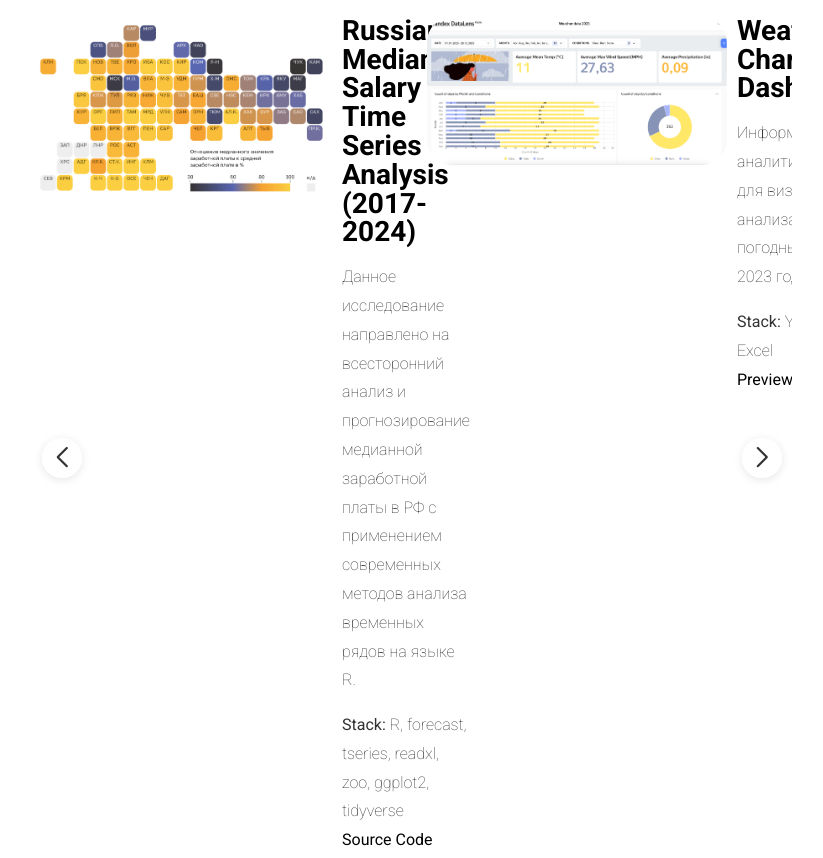
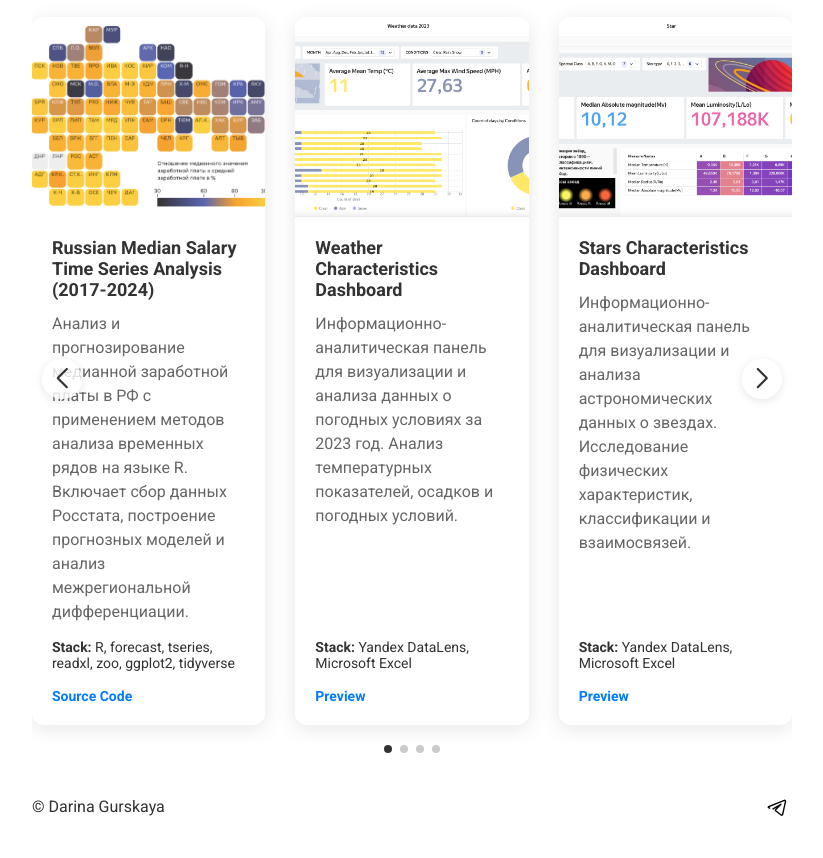
Before and after one commit to DarinaGurs/DarinaGurs.github.io, a plain HTML site: page index.html in a window 1280 px wide. Shown: the part 786-1644 px from the top of the page, without its empty margins (228-1051 px from the left). After the commit the page ends 1609 px from the top, so only its background shows below. Drawn offline with nearby package versions, Linux system fonts and the light colour scheme.

Commit message:
Update index.html

```diff
--- a/index.html
+++ b/index.html
@@ -33,10 +33,107 @@
       font-size: 20px;
       font-weight: bold;
     }
+
+    /* Новые стили для карточек проектов */
+    .project-card {
+      display: flex;
+      flex-direction: column;
+      height: 100%;
+      background: #fff;
+      border-radius: 12px;
+      overflow: hidden;
+      box-shadow: 0 4px 20px rgba(0, 0, 0, 0.1);
+      transition: transform 0.3s ease, box-shadow 0.3s ease;
+    }
+
+    .project-card:hover {
+      transform: translateY(-5px);
+      box-shadow: 0 8px 30px rgba(0, 0, 0, 0.15);
+    }
+
+    .project-image {
+      width: 100%;
+      height: 200px;
+      overflow: hidden;
+    }
+
+    .project-image img {
+      width: 100%;
+      height: 100%;
+      object-fit: cover;
+      transition: transform 0.3s ease;
+    }
+
+    .project-card:hover .project-image img {
+      transform: scale(1.05);
+    }
+
+    .project-content {
+      padding: 20px;
+      flex-grow: 1;
+      display: flex;
+      flex-direction: column;
+    }
+
+    .project-title {
+      margin-bottom: 12px;
+    }
+
+    .project-title a {
+      font-size: 18px;
+      font-weight: 600;
+      color: #333;
+      text-decoration: none;
+    }
+
+    .project-title a:hover {
+      color: #007bff;
+    }
+
+    .project-description {
+      flex-grow: 1;
+      margin-bottom: 15px;
+      color: #666;
+      line-height: 1.5;
+    }
+
+    .project-stack {
+      margin-bottom: 15px;
+      font-size: 14px;
+    }
+
+    .project-stack span {
+      font-weight: 600;
+      color: #333;
+    }
+
+    .project-links {
+      margin-top: auto;
+    }
+
+    .project-links a {
+      color: #007bff;
+      text-decoration: none;
+      font-size: 14px;
+      margin-right: 15px;
+    }
+
+    .project-links a:hover {
+      text-decoration: underline;
+    }
+
     @media (max-width: 768px) {
       .swiper-button-next,
       .swiper-button-prev {
         display: none;
+      }
+
+      .project-image {
+        height: 180px;
+      }
+
+      .project-content {
+        padding: 15px;
       }
     }
   </style>
@@ -102,67 +199,108 @@
       <div class="swiper projects-slider">
         <!-- Additional required wrapper -->
         <div class="swiper-wrapper">
-          <!-- Slides -->
+
+          <!-- Проект 1 -->
           <div class="swiper-slide">
-            <div class="content__main-item project">
-              <a data-fslightbox href="/assets/img/tile_map.png">
-                <img src="/assets/img/tile_map.png" alt="project1">
-              </a>
-              <div>
-                <div class="main-item__title">
-                  <a href="https://github.com/DarinaGurs/russian-median-salary-model.git"><span>Russian Median Salary Time Series Analysis (2017-2024)</span></a>
+            <div class="project-card">
+              <div class="project-image">
+                <a data-fslightbox href="/assets/img/tile_map.png">
+                  <img src="/assets/img/tile_map.png" alt="Анализ зарплат в РФ">
+                </a>
+              </div>
+              <div class="project-content">
+                <div class="project-title">
+                  <a href="https://github.com/DarinaGurs/russian-median-salary-model.git">Russian Median Salary Time Series Analysis (2017-2024)</a>
                 </div>
-                <div class="main-item__description">
-                  <p>Данное исследование направлено на всесторонний анализ и прогнозирование медианной заработной платы в РФ с применением современных методов анализа временных рядов на языке R.</p>
+                <div class="project-description">
+                  <p>Анализ и прогнозирование медианной заработной платы в РФ с применением методов анализа временных рядов на языке R. Включает сбор данных Росстата, построение прогнозных моделей и анализ межрегиональной дифференциации.</p>
                 </div>
-                <div class="main-item__subdescription">
+                <div class="project-stack">
                   <p><span>Stack:</span> R, forecast, tseries, readxl, zoo, ggplot2, tidyverse</p>
-                  <p class="main-item__links">
-                    <a href="https://github.com/DarinaGurs/russian-median-salary-model.git"><span>Source Code</span></a>
-                  </p>
+                </div>
+                <div class="project-links">
+                  <a href="https://github.com/DarinaGurs/russian-median-salary-model.git">Source Code</a>
                 </div>
               </div>
             </div>
           </div>
 
+          <!-- Проект 2 -->
           <div class="swiper-slide">
-            <div class="content__main-item project">
-              <a data-fslightbox href="/assets/img/proj2.png">
-                <img src="/assets/img/proj2.png" alt="project2">
-              </a>
-              <div>
-                <div class="main-item__title">
-                  <a href="https://github.com/DarinaGurs/weather-2023-datalens-dashboard.git"><span>Weather Characteristics Dashboard</span></a>
+            <div class="project-card">
+              <div class="project-image">
+                <a data-fslightbox href="/assets/img/proj2.png">
+                  <img src="/assets/img/proj2.png" alt="Дашборд погоды">
+                </a>
+              </div>
+              <div class="project-content">
+                <div class="project-title">
+                  <a href="https://github.com/DarinaGurs/weather-2023-datalens-dashboard.git">Weather Characteristics Dashboard</a>
                 </div>
-                <div class="main-item__description">
-                  <p>Информационно-аналитическая панель для визуализации и анализа данных о погодных условиях за 2023 год.</p>
+                <div class="project-description">
+                  <p>Информационно-аналитическая панель для визуализации и анализа данных о погодных условиях за 2023 год. Анализ температурных показателей, осадков и погодных условий.</p>
                 </div>
-                <div class="main-item__subdescription">
-                  <p><span>Stack:</span> Yandex DataLens, Excel</p>
-                  <p class="main-item__links">
-                    <a href="https://datalens.yandex/4jk1yqyk9i7ur"><span>Preview</span></a>
-                  </p>
+                <div class="project-stack">
+                  <p><span>Stack:</span> Yandex DataLens, Microsoft Excel</p>
+                </div>
+                <div class="project-links">
+                  <a href="https://datalens.yandex/4jk1yqyk9i7ur">Preview</a>
                 </div>
               </div>
             </div>
           </div>
 
-          <!-- Добавьте остальные проекты аналогичным образом -->
           <!-- Проект 3 -->
           <div class="swiper-slide">
-            <div class="content__main-item project">
-              <!-- содержимое проекта 3 -->
+            <div class="project-card">
+              <div class="project-image">
+                <a data-fslightbox href="/assets/img/proj3.png">
+                  <img src="/assets/img/proj3.png" alt="Дашборд звезд">
+                </a>
+              </div>
+              <div class="project-content">
+                <div class="project-title">
+                  <a href="https://github.com/DarinaGurs/star-data-datalens-dashboard.git">Stars Characteristics Dashboard</a>
+                </div>
+                <div class="project-description">
+                  <p>Информационно-аналитическая панель для визуализации и анализа астрономических данных о звездах. Исследование физических характеристик, классификации и взаимосвязей.</p>
+                </div>
+                <div class="project-stack">
+                  <p><span>Stack:</span> Yandex DataLens, Microsoft Excel</p>
+                </div>
+                <div class="project-links">
+                  <a href="https://datalens.yandex/t7iru17oyln8g">Preview</a>
+                </div>
+              </div>
             </div>
           </div>
 
           <!-- Проект 4 -->
           <div class="swiper-slide">
-            <div class="content__main-item project">
-              <!-- содержимое проекта 4 -->
+            <div class="project-card">
+              <div class="project-image">
+                <a data-fslightbox href="/assets/img/proj4.png">
+                  <img src="/assets/img/proj4.png" alt="Кластерный анализ">
+                </a>
+              </div>
+              <div class="project-content">
+                <div class="project-title">
+                  <a href="https://github.com/DarinaGurs/star-data-datalens-dashboard.git">Кластерный анализ аренды квартир</a>
+                </div>
+                <div class="project-description">
+                  <p>Изучение и применение метода кластерного анализа K-средних для сегментации рынка аренды квартир в Иркутске на основе данных о стоимости и площади.</p>
+                </div>
+                <div class="project-stack">
+                  <p><span>Stack:</span> Python 3</p>
+                </div>
+                <div class="project-links">
+                  <a href="https://github.com/DarinaGurs/star-data-datalens-dashboard.git">Source Code</a>
+                </div>
+              </div>
             </div>
           </div>
 
-          <!-- Продолжайте добавлять остальные проекты... -->
+          <!-- Добавьте остальные проекты по аналогии -->
 
         </div>
 
@@ -196,7 +334,6 @@
 <script>
   document.addEventListener('DOMContentLoaded', function() {
     const swiper = new Swiper('.projects-slider', {
-      // Настройки слайдера
       loop: true,
       slidesPerView: 1,
       spaceBetween: 30,
@@ -208,7 +345,6 @@
         nextEl: '.swiper-button-next',
         prevEl: '.swiper-button-prev',
       },
-      // Адаптивность
       breakpoints: {
         640: {
           slidesPerView: 1,
@@ -217,7 +353,7 @@
           slidesPerView: 2,
         },
         1024: {
-          slidesPerView: 2,
+          slidesPerView: 3,
         },
       }
     });
```
